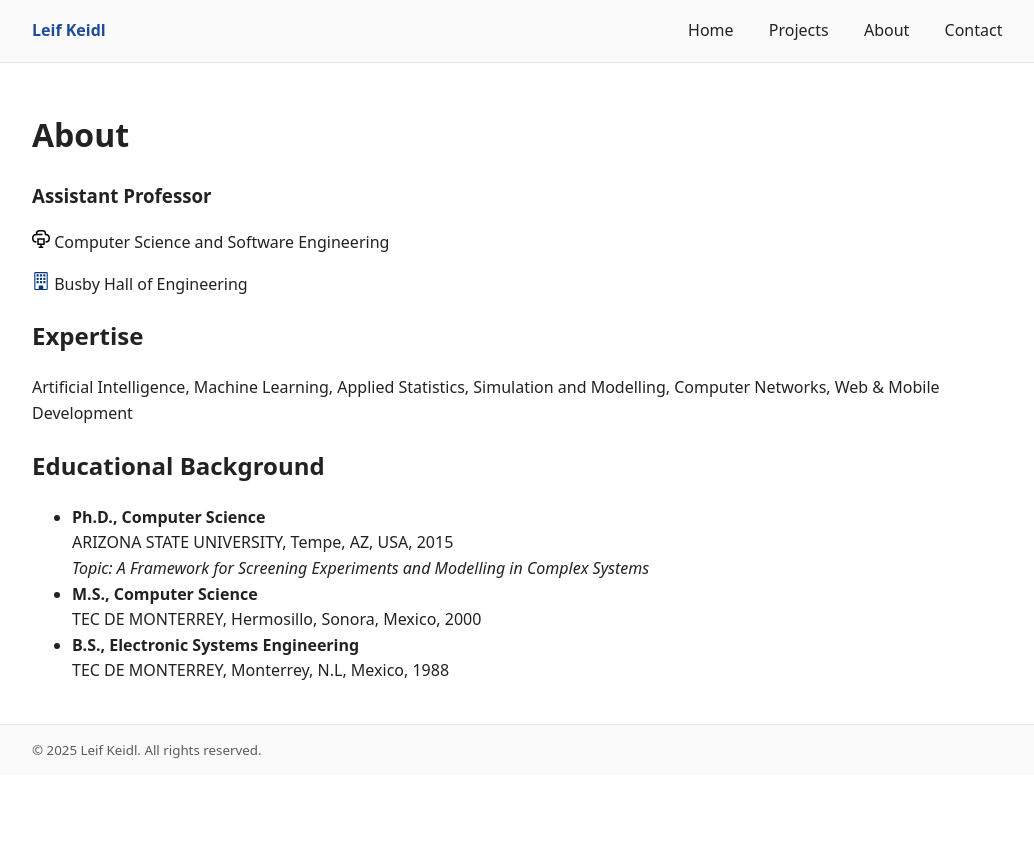
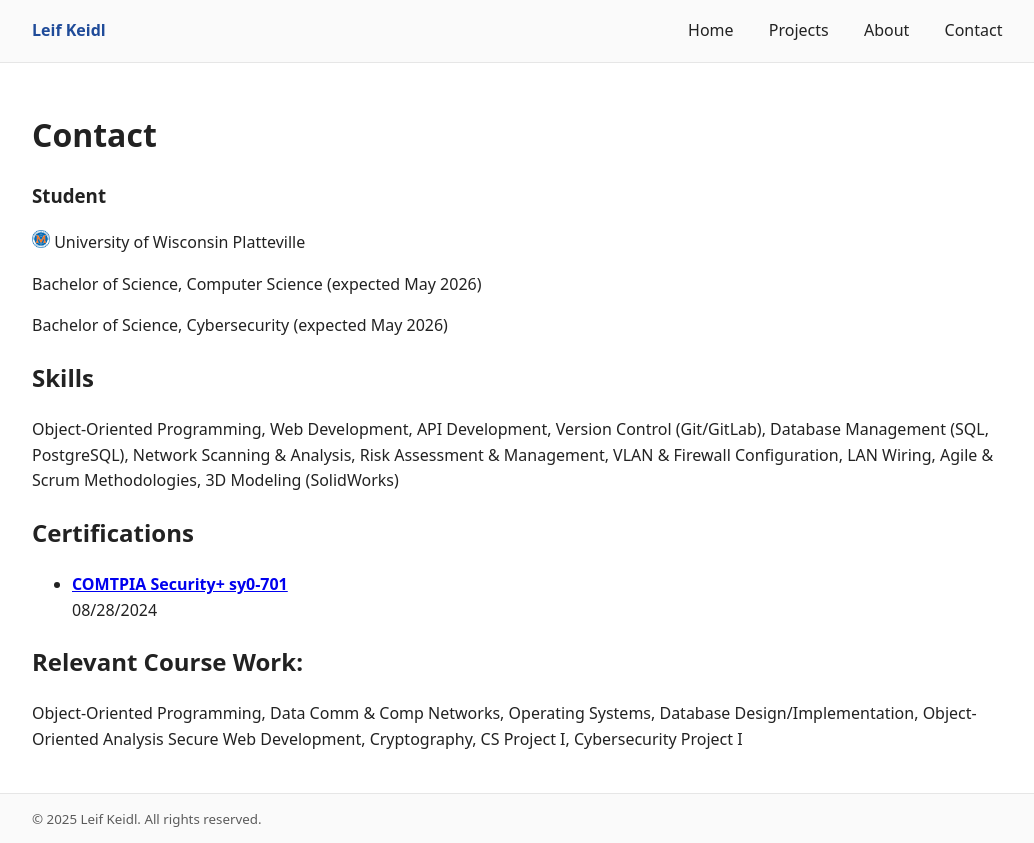
Before and after one commit to leifkeidl/personal, a plain HTML site: page contact.html in a window 1280 px wide. Shown: the whole page, without its empty margins (118-1152 px from the left). Before the commit the page ends 800 px from the top, so only its background shows below. Drawn offline with Linux system fonts and the light colour scheme.

Commit message:
Added screenshots, worked on pages

```diff
--- a/contact.html
+++ b/contact.html
@@ -22,38 +22,41 @@
     </header>
     <main class="container">
         <!-- Page-specific content goes here -->
-        <h1>About</h1>
-        <h3>Assistant Professor</h3>
+        <h1>Contact</h1>
+        <h3>Student</h3>
         <p>
-        <img src="assets/img/CloudComputer.svg" alt="Logo" width="18" height="18">
-        Computer Science and Software Engineering
+            <img src="assets/img/UWPlogo.png" alt="Logo" width="18" height="18">
+            University of Wisconsin Platteville
         </p>
         <p>
-        <img src="assets/img/Busby.svg" alt="Logo" width="18" height="18">
-        Busby Hall of Engineering
+            Bachelor of Science, Computer Science (expected May 2026)
         </p>
-        <h2>Expertise</h2>
         <p>
-        Artificial Intelligence, Machine Learning, Applied Statistics, Simulation and Modelling, Computer Networks, Web &amp;
-        Mobile Development
+            Bachelor of Science, Cybersecurity (expected May 2026)
         </p>
-        <h2>Educational Background</h2>
+        <h2>Skills</h2>
+        <p>
+            Object-Oriented Programming, Web Development, API Development, Version Control
+            (Git/GitLab), Database Management (SQL, PostgreSQL), Network Scanning & Analysis, Risk Assessment
+            & Management, VLAN & Firewall Configuration, LAN Wiring, Agile & Scrum Methodologies, 3D Modeling
+            (SolidWorks)
+        </p>
+        <h2>Certifications</h2>
         <ul>
-        <li>
-        <strong>Ph.D., Computer Science</strong><br>
-        ARIZONA STATE UNIVERSITY, Tempe, AZ, USA, 2015<br>
-        <em>Topic: A Framework for Screening Experiments and Modelling in Complex Systems</em>
-        </li>
-        <li>
-        <strong>M.S., Computer Science</strong><br>
-        TEC DE MONTERREY, Hermosillo, Sonora, Mexico, 2000
-        </li>
-        <li>
-        <strong>B.S., Electronic Systems Engineering</strong><br>
-        TEC DE MONTERREY, Monterrey, N.L, Mexico, 1988
-        </li>
+            <li>
+                <strong><a href="https://www.credly.com/badges/c06e2fd2-6a1c-48c9-9acc-f74910e3649f">COMTPIA Security+
+                        sy0-701</a></strong><br>
+                08/28/2024<br>
+            </li>
         </ul>
-        </main>
+         <h2>Relevant Course Work:</h2>
+        <p>
+           Object-Oriented Programming, Data Comm & Comp Networks, Operating Systems,
+Database Design/Implementation, Object-Oriented Analysis Secure Web Development, Cryptography, CS
+Project I, Cybersecurity Project I
+
+        </p>
+    </main>
 
     <footer class="site-footer">
         <div class="container">
```
Also changed, not shown: projects.html (+11 -8 lines), assets/img/UWPlogo.png (added), assets/img/gt_1.JPG (added), assets/img/gt_2.JPG (added), assets/img/gt_3.JPG (added), assets/img/pg_1.JPG (added), assets/img/pg_2.JPG (added), assets/img/pg_3.JPG (added).
